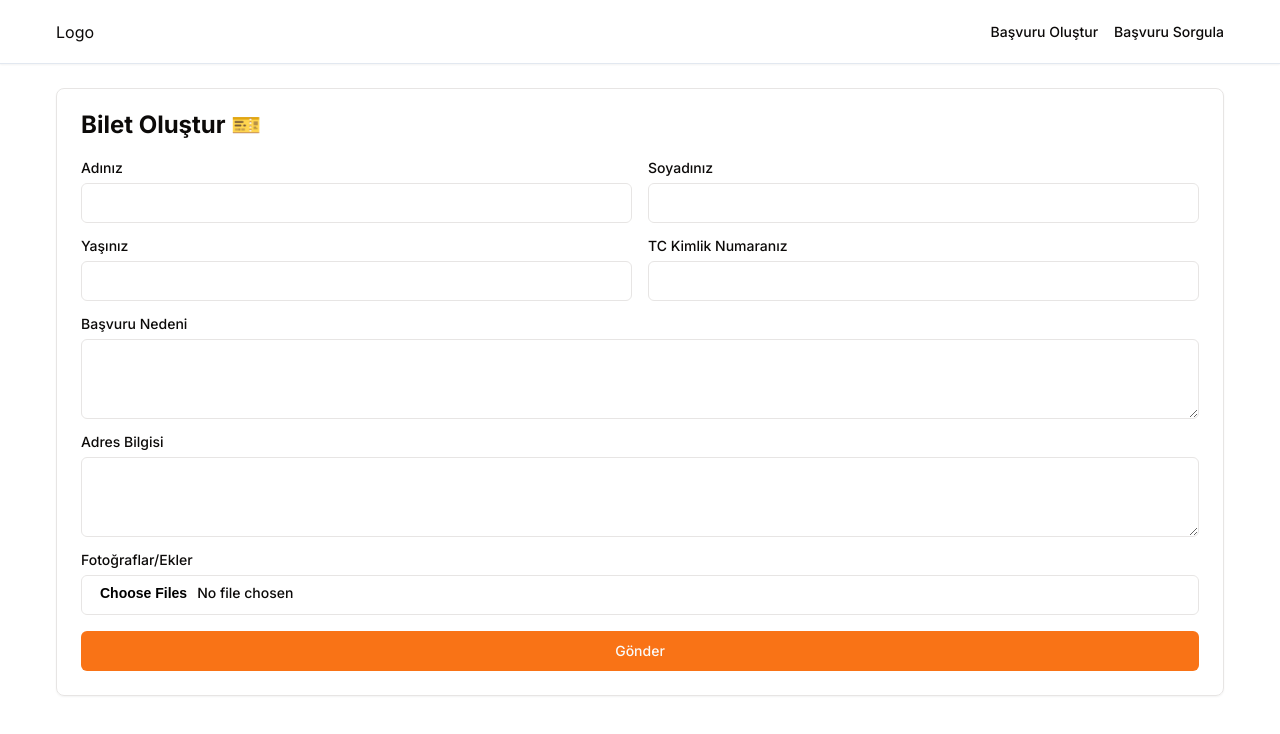
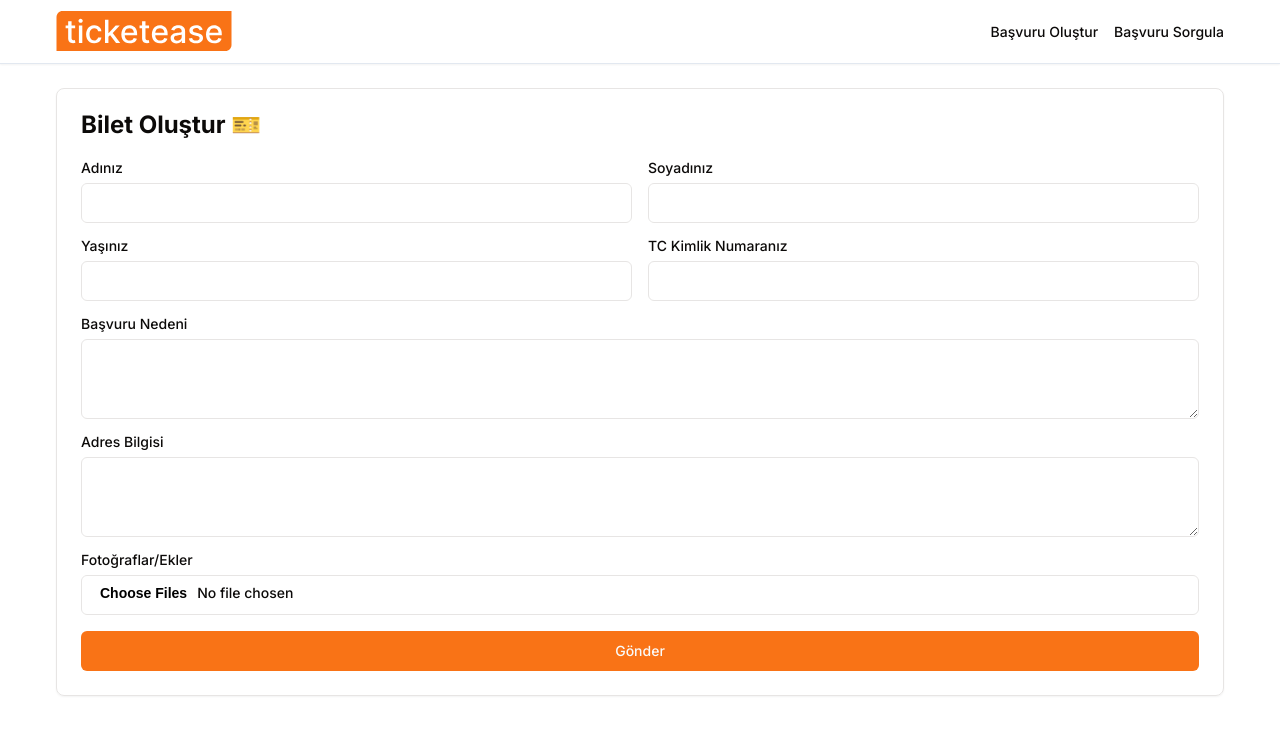
Before and after one commit to emretfn/patika-fimple-final-case, a React (Vite) app: page /basvuru-olustur in a window 1280 px wide. Shown: the top 734 px of the page. Built offline with nearby package versions, Linux system fonts and the light colour scheme; no server answers.

Commit message:
style: add logo to navbar and add favicon

```diff
--- a/index.html
+++ b/index.html
@@ -2,6 +2,7 @@
 <html lang="en">
   <head>
     <meta charset="UTF-8" />
+    <link rel="icon" type="image/png" href="./public/favicon.ico" />
     <meta name="viewport" content="width=device-width, initial-scale=1.0" />
     <link rel="preconnect" href="https://fonts.googleapis.com" />
     <link rel="preconnect" href="https://fonts.gstatic.com" crossorigin />
--- a/src/components/navbar/Navbar.tsx
+++ b/src/components/navbar/Navbar.tsx
@@ -5,7 +5,9 @@ const Navbar = () => {
   return (
     <header className={styles.header}>
       <nav className={`${styles.nav} container`}>
-        <Link to={"/"}>Logo</Link>
+        <Link to={"/"}>
+          <img src="ticketease-logo.svg" alt="ticketease logo" />
+        </Link>
         <div className={styles.links}>
           <Link to={"/basvuru-olustur"}>Başvuru Oluştur</Link>
           <Link to={"/basvuru-sorgula"}>Başvuru Sorgula</Link>
```
Also changed, not shown: public/ticketease-logo.svg (added), 1 other file (tests, documents, lock files or other folders).
